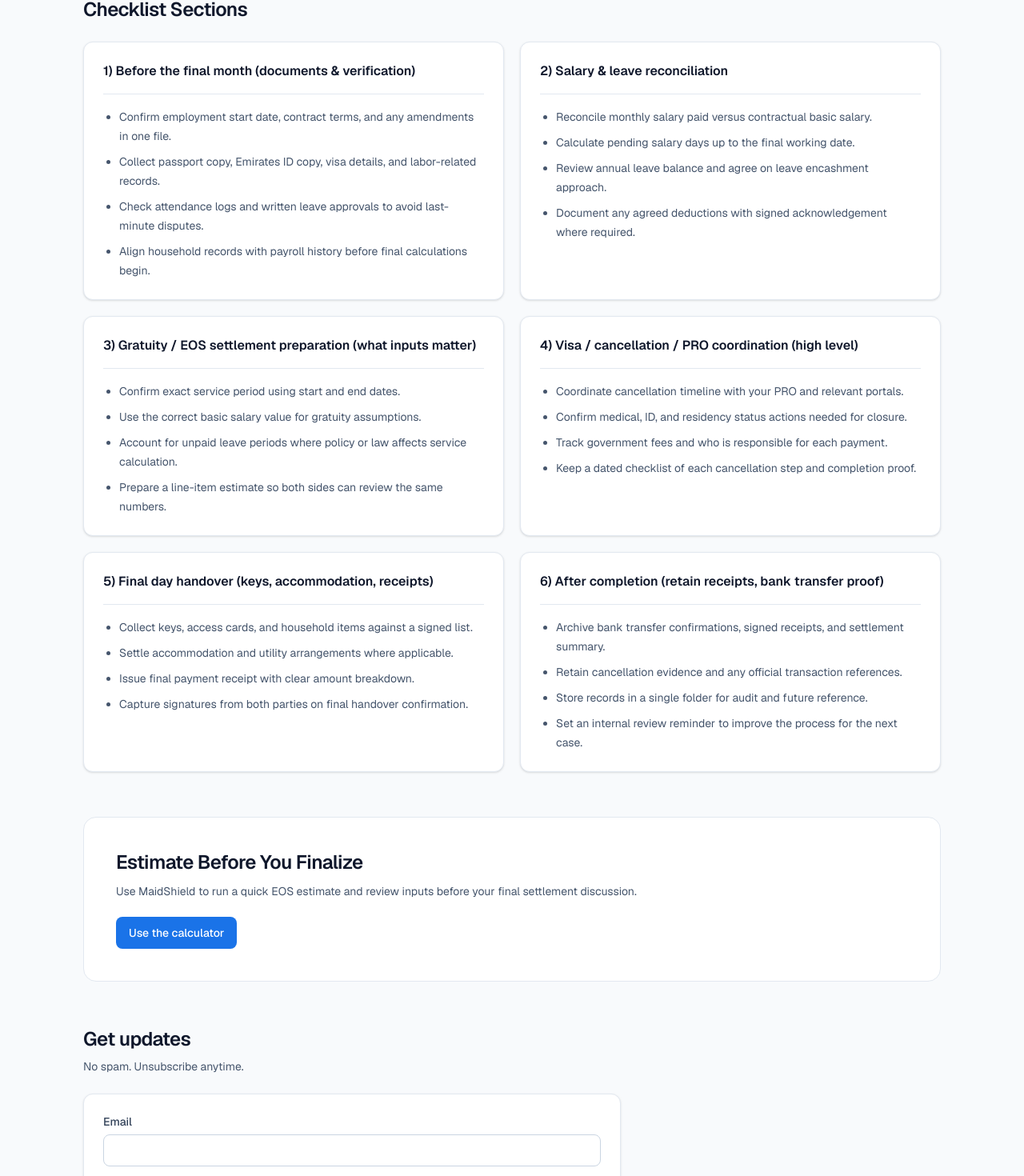
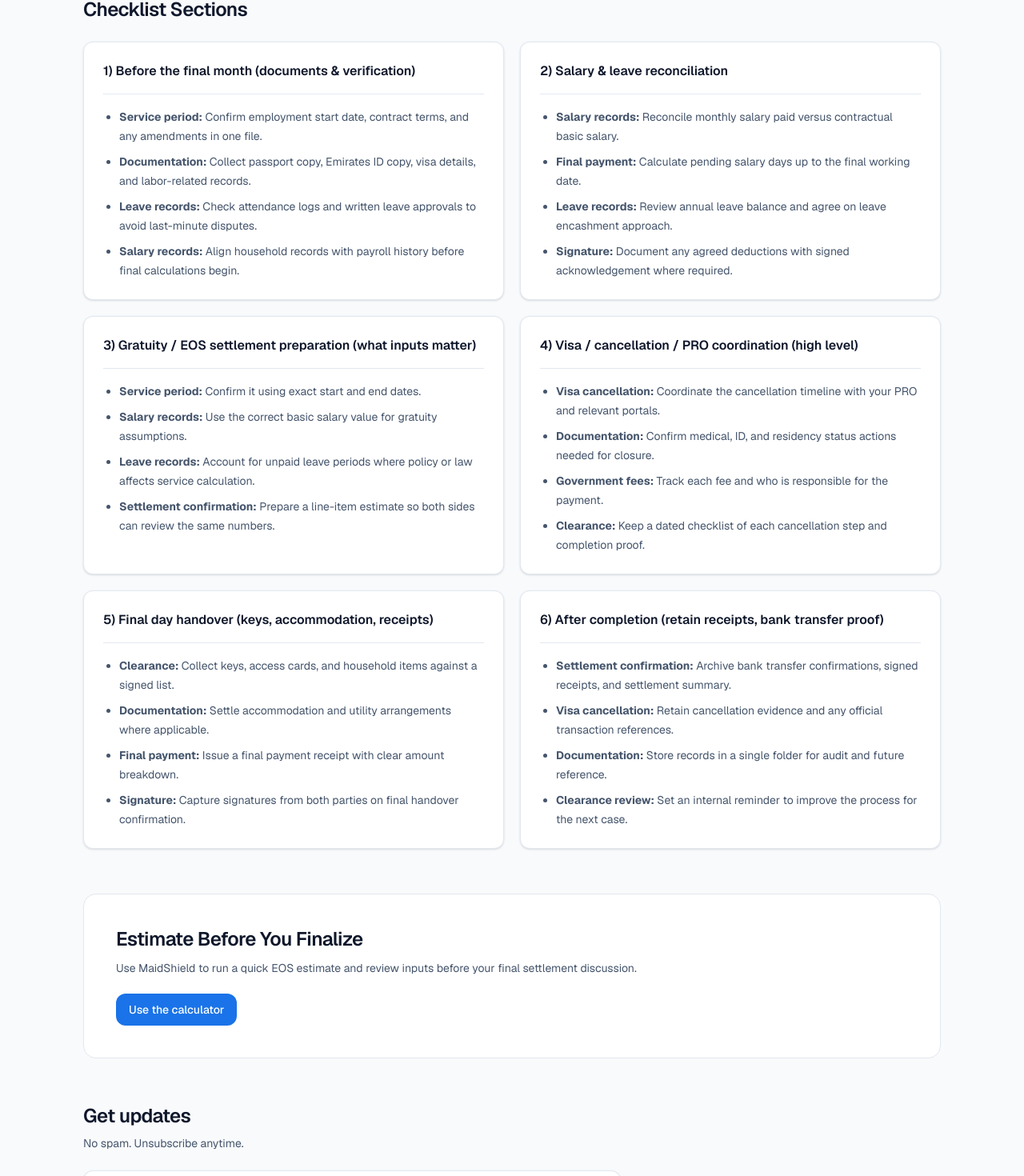
Before and after one commit to SpartanAbdullah/maidshield, a Next.js app: page /checklist in a window 1280 px wide. Shown: the part 471-1941 px from the top of the page at 80% size. Built offline with nearby package versions, Linux system fonts and the light colour scheme; no server answers.

Commit message:
Polish MaidShield UI elements

```diff
--- a/app/calculator/page.tsx
+++ b/app/calculator/page.tsx
@@ -286,8 +286,23 @@ export default function Calculator() {
     });
   }, [form]);
 
+  const notesFieldClassName = [
+    "calculator-field block w-full rounded-xl border border-slate-300 bg-white px-3 py-2 text-sm text-slate-900 placeholder:text-slate-400",
+    "focus:outline-none focus:ring-2 focus:ring-slate-300 focus:ring-offset-2 focus:ring-offset-white",
+    "hover:border-slate-400",
+    form.notes.trim() ? "calculator-field--filled" : "",
+  ]
+    .filter(Boolean)
+    .join(" ");
+
   function updateField<K extends keyof FormState>(key: K, value: FormState[K]) {
     setForm((prev) => ({ ...prev, [key]: value }));
+  }
+
+  function getFilledFieldClass(value: string, error?: string) {
+    return value.trim() && !error
+      ? "calculator-field calculator-field--filled"
+      : "calculator-field";
   }
 
   function handleTryExampleClick() {
@@ -396,14 +411,14 @@ export default function Calculator() {
           {liveErrorMessage}
         </p>
 
-        <section className="mt-8 grid gap-6 lg:grid-cols-2">
-          <Card>
+        <section className="mt-8 grid gap-5 lg:grid-cols-2 lg:items-start">
+          <Card className="lg:col-start-1">
             <CardContent className="space-y-4">
               <h2 className="text-base font-semibold text-slate-900">Employment Inputs</h2>
               <p className="text-sm text-slate-600">
                 Update values to refresh the estimate instantly.
               </p>
-              <div className="flex flex-wrap items-center gap-3 rounded-lg border border-slate-200 bg-slate-50 p-3">
+              <div className="flex flex-wrap items-center gap-3 rounded-xl border border-slate-200 bg-slate-50 p-3">
                 <Button
                   type="button"
                   size="sm"
@@ -423,6 +438,7 @@ export default function Calculator() {
                 value={form.startDate}
                 onChange={(event) => updateField("startDate", event.target.value)}
                 error={errors.startDate}
+                className={getFilledFieldClass(form.startDate, errors.startDate)}
               />
 
               <Input
@@ -431,6 +447,7 @@ export default function Calculator() {
                 value={form.endDate}
                 onChange={(event) => updateField("endDate", event.target.value)}
                 error={errors.endDate}
+                className={getFilledFieldClass(form.endDate, errors.endDate)}
               />
 
               <Input
@@ -442,6 +459,10 @@ export default function Calculator() {
                 onChange={(event) => updateField("basicMonthlySalary", event.target.value)}
                 error={errors.basicMonthlySalary}
                 hint="Enter base monthly wage used for gratuity estimation."
+                className={getFilledFieldClass(
+                  form.basicMonthlySalary,
+                  errors.basicMonthlySalary,
+                )}
               />
 
               <Input
@@ -452,6 +473,7 @@ export default function Calculator() {
                 value={form.unpaidLeaveDays}
                 onChange={(event) => updateField("unpaidLeaveDays", event.target.value)}
                 error={errors.unpaidLeaveDays}
+                className={getFilledFieldClass(form.unpaidLeaveDays, errors.unpaidLeaveDays)}
               />
 
               <div className="space-y-1.5">
@@ -467,14 +489,13 @@ export default function Calculator() {
                   value={form.notes}
                   onChange={(event) => updateField("notes", event.target.value)}
                   placeholder="Add internal context for this estimate..."
-                  className="block w-full rounded-lg border border-slate-300 bg-white px-3 py-2 text-sm text-slate-900 placeholder:text-slate-400 focus:outline-none focus:ring-2 focus:ring-slate-300 focus:ring-offset-2 focus:ring-offset-white"
+                  className={notesFieldClassName}
                 />
               </div>
             </CardContent>
           </Card>
 
-          <div className="space-y-6">
-            <Card>
+          <Card className="lg:col-start-2">
             <CardContent>
               <div className="flex flex-wrap items-center justify-between gap-3">
                 <h2 className="text-base font-semibold text-slate-900">Live Summary</h2>
@@ -528,7 +549,7 @@ export default function Calculator() {
 
               <div className="mt-5 space-y-4">
                 {missingRequiredInputs ? (
-                    <div className="rounded-lg border border-slate-200 bg-slate-50 p-4">
+                  <div className="rounded-xl border border-slate-200 bg-slate-50 p-4">
                     <p className="text-sm text-slate-700">
                       Enter start date, end date, and basic salary to see estimate.
                     </p>
@@ -581,7 +602,7 @@ export default function Calculator() {
                       {estimate.warnings.map((warning) => (
                         <li
                           key={warning}
-                            className="flex items-start gap-2 rounded-md border border-[color:var(--g-yellow)]/25 bg-[var(--tint-yellow)] px-3 py-2"
+                          className="flex items-start gap-2 rounded-lg border border-[color:var(--g-yellow)]/25 bg-[var(--tint-yellow)] px-3 py-2"
                         >
                           <Icon
                             name="warning"
@@ -596,7 +617,7 @@ export default function Calculator() {
                 </div>
               </div>
 
-                <section className="mt-6 rounded-lg border border-slate-200 bg-white p-4">
+              <section className="mt-6 rounded-xl border border-slate-200 bg-white p-4">
                 <div className="flex flex-wrap items-center justify-between gap-2">
                   <div className="flex items-center gap-2">
                     <Icon name="info" colorVariant="info" className="h-4 w-4" />
@@ -658,8 +679,10 @@ export default function Calculator() {
                   </p>
                 )}
               </section>
+            </CardContent>
+          </Card>
 
-                <section className="mt-4 rounded-lg border border-slate-200 bg-slate-50 p-4">
+          <section className="rounded-xl border border-slate-200 bg-slate-50 p-4 lg:col-start-1">
             <h3 className="text-sm font-semibold text-slate-900">
               What this includes / excludes
             </h3>
@@ -687,7 +710,7 @@ export default function Calculator() {
             </div>
           </section>
 
-                <details className="mt-6 rounded-lg border border-slate-200 border-l-2 border-l-[var(--g-blue)] bg-[var(--tint-blue)]">
+          <details className="rounded-xl border border-slate-200 border-l-2 border-l-[var(--g-blue)] bg-[var(--tint-blue)] lg:col-start-1">
             <summary className="cursor-pointer px-4 py-3 text-sm font-medium text-slate-700">
               Assumptions &amp; Notes
             </summary>
@@ -711,6 +734,12 @@ export default function Calculator() {
             </div>
           </details>
 
+          <section className="rounded-xl border border-slate-200 bg-slate-50 p-4 lg:col-start-1">
+            <h3 className="text-sm font-semibold text-slate-900">After you get the estimate</h3>
+            <p className="mt-2 text-sm text-slate-600">
+              Print the summary, copy a share link, or save a scenario once the required
+              fields are complete.
+            </p>
             <p className="mt-3 text-xs text-slate-500">
               PDF export uses your browser print dialog and does not store files on the server.
             </p>
@@ -729,8 +758,8 @@ export default function Calculator() {
               </p>
             ) : null}
 
-                <div className="mt-6 rounded-xl border border-slate-200 bg-slate-50 p-4">
-                  <h3 className="text-sm font-semibold text-slate-900">MaidShield Pro</h3>
+            <div className="mt-4 rounded-xl border border-slate-200 bg-white p-4">
+              <h4 className="text-sm font-semibold text-slate-900">MaidShield Pro</h4>
               <ul className="mt-3 list-disc space-y-1 pl-5 text-sm text-slate-600">
                 <li>Unlimited prints</li>
                 <li>Save scenarios</li>
@@ -748,10 +777,9 @@ export default function Calculator() {
                 <p className="mt-3 text-sm text-slate-700">{printLimitMessage}</p>
               ) : null}
             </div>
-              </CardContent>
-            </Card>
+          </section>
 
-            <Card>
+          <Card className="lg:col-start-2">
             <CardContent className="space-y-4">
               <h3 className="text-base font-semibold text-slate-900">Saved scenarios</h3>
               {savedScenarios.length === 0 ? (
@@ -763,7 +791,7 @@ export default function Calculator() {
                   {savedScenarios.map((scenario) => (
                     <li
                       key={scenario.id}
-                        className="flex flex-wrap items-center justify-between gap-3 rounded-lg border border-slate-200 bg-slate-50 px-3 py-2"
+                      className="flex flex-wrap items-center justify-between gap-3 rounded-xl border border-slate-200 bg-slate-50 px-3 py-2"
                     >
                       <div>
                         <p className="text-sm font-medium text-slate-900">{scenario.title}</p>
@@ -793,7 +821,6 @@ export default function Calculator() {
               )}
             </CardContent>
           </Card>
-          </div>
         </section>
       </Container>
     </main>
--- a/app/checklist/page.tsx
+++ b/app/checklist/page.tsx
@@ -1,4 +1,5 @@
 import type { Metadata } from "next";
+import type { ReactNode } from "react";
 
 import { LeadCapture } from "@/components/forms/LeadCapture";
 import { Container } from "@/components/layout/Container";
@@ -11,6 +12,139 @@ import { buildOpenGraph, buildTwitter, makeCanonical } from "@/app/seo";
 const pageTitle = "End-of-Service Checklist";
 const pageDescription =
   "Use this UAE domestic worker end-of-service checklist to prepare documents, verify payments, and close out settlements cleanly.";
+
+type ChecklistSection = {
+  title: string;
+  items: ReactNode[];
+};
+
+const checklistSections: ChecklistSection[] = [
+  {
+    title: "1) Before the final month (documents & verification)",
+    items: [
+      <>
+        <strong>Service period:</strong> Confirm employment start date, contract terms,
+        and any amendments in one file.
+      </>,
+      <>
+        <strong>Documentation:</strong> Collect passport copy, Emirates ID copy, visa
+        details, and labor-related records.
+      </>,
+      <>
+        <strong>Leave records:</strong> Check attendance logs and written leave approvals
+        to avoid last-minute disputes.
+      </>,
+      <>
+        <strong>Salary records:</strong> Align household records with payroll history
+        before final calculations begin.
+      </>,
+    ],
+  },
+  {
+    title: "2) Salary & leave reconciliation",
+    items: [
+      <>
+        <strong>Salary records:</strong> Reconcile monthly salary paid versus contractual
+        basic salary.
+      </>,
+      <>
+        <strong>Final payment:</strong> Calculate pending salary days up to the final
+        working date.
+      </>,
+      <>
+        <strong>Leave records:</strong> Review annual leave balance and agree on leave
+        encashment approach.
+      </>,
+      <>
+        <strong>Signature:</strong> Document any agreed deductions with signed
+        acknowledgement where required.
+      </>,
+    ],
+  },
+  {
+    title: "3) Gratuity / EOS settlement preparation (what inputs matter)",
+    items: [
+      <>
+        <strong>Service period:</strong> Confirm it using exact start and end dates.
+      </>,
+      <>
+        <strong>Salary records:</strong> Use the correct basic salary value for gratuity
+        assumptions.
+      </>,
+      <>
+        <strong>Leave records:</strong> Account for unpaid leave periods where policy or
+        law affects service calculation.
+      </>,
+      <>
+        <strong>Settlement confirmation:</strong> Prepare a line-item estimate so both
+        sides can review the same numbers.
+      </>,
+    ],
+  },
+  {
+    title: "4) Visa / cancellation / PRO coordination (high level)",
+    items: [
+      <>
+        <strong>Visa cancellation:</strong> Coordinate the cancellation timeline with your
+        PRO and relevant portals.
+      </>,
+      <>
+        <strong>Documentation:</strong> Confirm medical, ID, and residency status actions
+        needed for closure.
+      </>,
+      <>
+        <strong>Government fees:</strong> Track each fee and who is responsible for the
+        payment.
+      </>,
+      <>
+        <strong>Clearance:</strong> Keep a dated checklist of each cancellation step and
+        completion proof.
+      </>,
+    ],
+  },
+  {
+    title: "5) Final day handover (keys, accommodation, receipts)",
+    items: [
+      <>
+        <strong>Clearance:</strong> Collect keys, access cards, and household items
+        against a signed list.
+      </>,
+      <>
+        <strong>Documentation:</strong> Settle accommodation and utility arrangements
+        where applicable.
+      </>,
+      <>
+        <strong>Final payment:</strong> Issue a final payment receipt with clear amount
+        breakdown.
+      </>,
+      <>
+        <strong>Signature:</strong> Capture signatures from both parties on final handover
+        confirmation.
+      </>,
+    ],
+  },
+  {
+    title: "6) After completion (retain receipts, bank transfer proof)",
+    items: [
+      <>
+        <strong>Settlement confirmation:</strong> Archive bank transfer confirmations,
+        signed receipts, and settlement summary.
+      </>,
+      <>
+        <strong>Visa cancellation:</strong> Retain cancellation evidence and any official
+        transaction references.
+      </>,
+      <>
+        <strong>Documentation:</strong> Store records in a single folder for audit and
+        future reference.
+      </>,
+      <>
+        <strong>Clearance review:</strong> Set an internal reminder to improve the process
+        for the next case.
+      </>,
+    ],
+  },
+];
 
 export const metadata: Metadata = {
   title: pageTitle,
@@ -29,63 +163,6 @@ export const metadata: Metadata = {
     description: pageDescription,
   }),
 };
-
-const checklistSections = [
-  {
-    title: "1) Before the final month (documents & verification)",
-    items: [
-      "Confirm employment start date, contract terms, and any amendments in one file.",
-      "Collect passport copy, Emirates ID copy, visa details, and labor-related records.",
-      "Check attendance logs and written leave approvals to avoid last-minute disputes.",
-      "Align household records with payroll history before final calculations begin.",
-    ],
-  },
-  {
-    title: "2) Salary & leave reconciliation",
-    items: [
-      "Reconcile monthly salary paid versus contractual basic salary.",
-      "Calculate pending salary days up to the final working date.",
-      "Review annual leave balance and agree on leave encashment approach.",
-      "Document any agreed deductions with signed acknowledgement where required.",
-    ],
-  },
-  {
-    title: "3) Gratuity / EOS settlement preparation (what inputs matter)",
-    items: [
-      "Confirm exact service period using start and end dates.",
-      "Use the correct basic salary value for gratuity assumptions.",
-      "Account for unpaid leave periods where policy or law affects service calculation.",
-      "Prepare a line-item estimate so both sides can review the same numbers.",
-    ],
-  },
-  {
-    title: "4) Visa / cancellation / PRO coordination (high level)",
-    items: [
-      "Coordinate cancellation timeline with your PRO and relevant portals.",
-      "Confirm medical, ID, and residency status actions needed for closure.",
-      "Track government fees and who is responsible for each payment.",
-      "Keep a dated checklist of each cancellation step and completion proof.",
-    ],
-  },
-  {
-    title: "5) Final day handover (keys, accommodation, receipts)",
-    items: [
-      "Collect keys, access cards, and household items against a signed list.",
-      "Settle accommodation and utility arrangements where applicable.",
-      "Issue final payment receipt with clear amount breakdown.",
-      "Capture signatures from both parties on final handover confirmation.",
-    ],
-  },
-  {
-    title: "6) After completion (retain receipts, bank transfer proof)",
-    items: [
-      "Archive bank transfer confirmations, signed receipts, and settlement summary.",
-      "Retain cancellation evidence and any official transaction references.",
-      "Store records in a single folder for audit and future reference.",
-      "Set an internal review reminder to improve the process for the next case.",
-    ],
-  },
-];
 
 export default function ChecklistPage() {
   return (
@@ -117,8 +194,8 @@ export default function ChecklistPage() {
                   </h3>
                   <Divider className="my-4" />
                   <ul className="list-disc space-y-2 pl-5 text-sm leading-6 text-slate-600">
-                    {section.items.map((item) => (
-                      <li key={item}>{item}</li>
+                    {section.items.map((item, index) => (
+                      <li key={`${section.title}-${index}`}>{item}</li>
                     ))}
                   </ul>
                 </CardContent>
--- a/app/globals.css
+++ b/app/globals.css
@@ -19,6 +19,9 @@
   --accent-foreground: #ffffff;
   --border: #E2E8F0;
   --muted: #475569;
+  --field-filled-bg: rgba(52, 168, 83, 0.10);
+  --field-filled-border: rgba(52, 168, 83, 0.34);
+  --field-filled-border-hover: rgba(52, 168, 83, 0.46);
 }
 
 @theme inline {
@@ -56,3 +59,20 @@ a {
   scrollbar-width: thin;
   scrollbar-color: rgba(100, 116, 139, 0.35) transparent;
 }
+
+.calculator-field {
+  transition:
+    background-color 180ms ease,
+    border-color 180ms ease,
+    box-shadow 180ms ease;
+}
+
+.calculator-field--filled {
+  background-color: var(--field-filled-bg);
+  border-color: var(--field-filled-border);
+}
+
+.calculator-field--filled:hover,
+.calculator-field--filled:focus {
+  border-color: var(--field-filled-border-hover);
+}
--- a/components/forms/FeedbackForm.tsx
+++ b/components/forms/FeedbackForm.tsx
@@ -108,7 +108,7 @@ export function FeedbackForm() {
       if (response.ok && data?.ok) {
         track("feedback_submit_success");
         setState("success");
-        setFormMessage("Thanks — feedback received.");
+        setFormMessage("Thanks, feedback received.");
         setEmail("");
         setMessage("");
         setCompany("");
@@ -160,10 +160,10 @@ export function FeedbackForm() {
               setFormMessage("");
             }
           }}
-          className={`block w-full rounded-lg border bg-white px-3 py-2 text-sm text-slate-900 placeholder:text-slate-400 focus:outline-none focus:ring-2 focus:ring-offset-2 focus:ring-offset-white ${
+          className={`block w-full rounded-xl border bg-white px-3 py-2 text-sm text-slate-900 placeholder:text-slate-400 transition-[background-color,border-color,box-shadow] duration-200 ease-out focus:outline-none focus:ring-2 focus:ring-offset-2 focus:ring-offset-white ${
             messageError
               ? "border-rose-400 focus:ring-rose-200"
-              : "border-slate-300 focus:ring-slate-300"
+              : "border-slate-300 hover:border-slate-400 focus:ring-slate-300"
           }`}
           placeholder="Describe what looked off or what you expected to see."
         />
--- a/components/ui/Button.tsx
+++ b/components/ui/Button.tsx
@@ -10,7 +10,7 @@ type ButtonProps = ButtonHTMLAttributes<HTMLButtonElement> & {
 };
 
 const base =
-  "inline-flex items-center justify-center gap-2 rounded-lg font-medium transition-colors " +
+  "inline-flex items-center justify-center gap-2 rounded-xl font-medium transition-[background-color,border-color,color,box-shadow] duration-200 ease-out " +
   "focus-visible:outline-none focus-visible:ring-2 focus-visible:ring-[var(--accent)] focus-visible:ring-offset-2 " +
   "disabled:pointer-events-none disabled:opacity-50";
 
@@ -21,7 +21,7 @@ const sizes: Record<ButtonSize, string> = {
 
 const variants: Record<ButtonVariant, string> = {
   primary:
-    "bg-[var(--accent)] text-[var(--accent-foreground)] hover:brightness-95 active:brightness-90",
+    "bg-[var(--accent)] text-white hover:text-white hover:brightness-95 active:text-white active:brightness-90",
   secondary:
     "border border-slate-300 bg-white text-slate-800 hover:bg-slate-50 active:bg-slate-100",
   ghost:
--- a/components/ui/Input.tsx
+++ b/components/ui/Input.tsx
@@ -28,8 +28,9 @@ export function Input({
   const describedBy = [hintId, errorId].filter(Boolean).join(" ") || undefined;
 
   const inputClasses = [
-    "block h-10 w-full rounded-lg border bg-white px-3 text-sm text-slate-900",
+    "block h-10 w-full rounded-xl border bg-white px-3 text-sm text-slate-900",
     "placeholder:text-slate-400",
+    "transition-[background-color,border-color,box-shadow] duration-200 ease-out",
     "focus:outline-none focus:ring-2 focus:ring-[color:color-mix(in_srgb,var(--accent)_25%,white)] focus:ring-offset-2 focus:ring-offset-white",
     "disabled:bg-slate-50 disabled:text-slate-500 disabled:cursor-not-allowed",
     error ? "border-rose-400 focus:ring-rose-200" : "border-slate-300 hover:border-slate-400",
--- a/components/ui/Select.tsx
+++ b/components/ui/Select.tsx
@@ -33,9 +33,10 @@ export function Select({
     .filter(Boolean)
     .join(" ");
   const selectClasses = [
-    "block h-10 w-full appearance-none rounded-lg border bg-white px-3 pr-10 text-sm text-slate-900",
+    "block h-10 w-full appearance-none rounded-xl border bg-white px-3 pr-10 text-sm text-slate-900",
+    "transition-[background-color,border-color,box-shadow] duration-200 ease-out",
     "focus:outline-none focus:ring-2 focus:ring-slate-300",
-    error ? "border-rose-400 focus:ring-rose-200" : "border-slate-300",
+    error ? "border-rose-400 focus:ring-rose-200" : "border-slate-300 hover:border-slate-400",
     className,
   ]
     .filter(Boolean)
```
Also changed, not shown: app/about/page.tsx (+43 -0 lines). Lines whose indentation alone changed are shown as unchanged.
